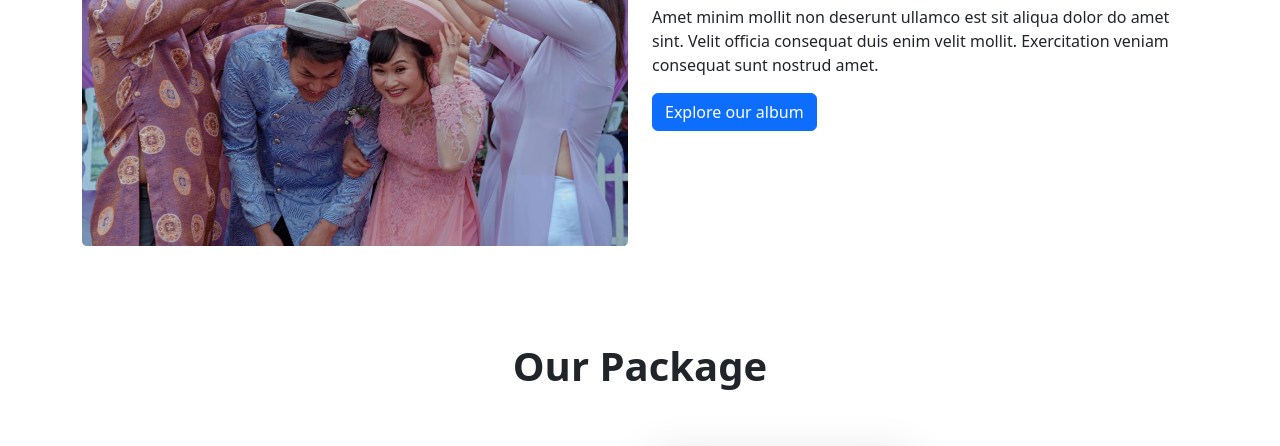
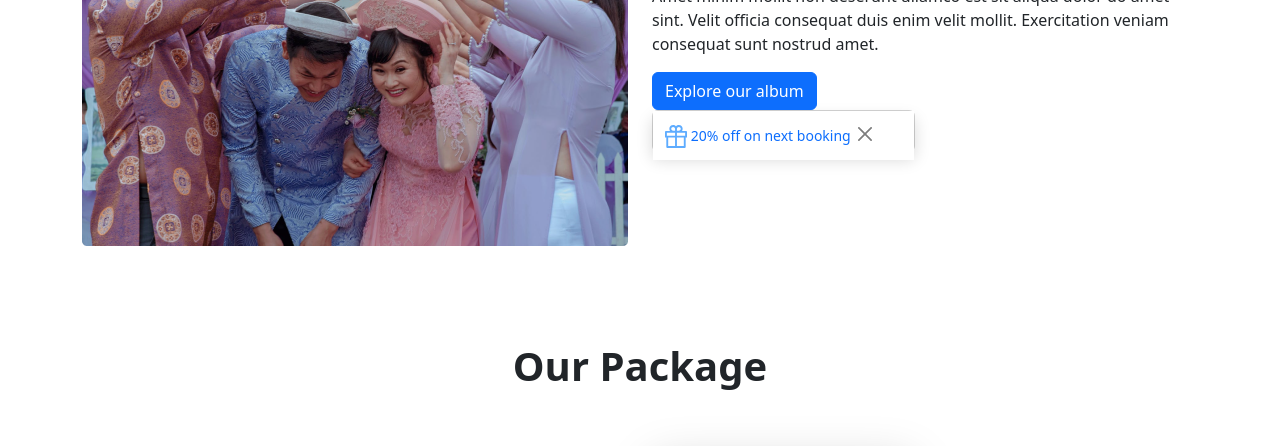
Before and after one commit to erfan-sahil/convention-center, a plain HTML site: page index.html in a window 1280 px wide. Shown: the part 763-1209 px from the top of the page. Drawn offline with nearby package versions, Linux system fonts and the light colour scheme.

Commit message:
toast complete

```diff
--- a/index.html
+++ b/index.html
@@ -88,6 +88,7 @@
     <button type="button" data-bs-target="#carouselExampleCaptions" data-bs-slide-to="1" aria-label="Slide 2"></button>
     <button type="button" data-bs-target="#carouselExampleCaptions" data-bs-slide-to="2" aria-label="Slide 3"></button>
   </div>
+
   <div class="carousel-inner">
     <div class="carousel-item active">
       <img src="convention-center-main/images/banner.png" class="d-block w-100" alt="...">
@@ -135,10 +136,11 @@
     <!-- every-moment-precious-start -->
 
 
-    <section class="container mt-5">
+<section class="container mt-5 ">
+
+<div >
 <div class="row ">
-
-<div class="col-lg-6 col-sm-12 .flex-row-reverse">
+<div class="col-lg-6 col-sm-12">
   <img src="convention-center-main/images/wedding.png" alt="">
 </div>
 
@@ -148,10 +150,32 @@
   <h1>Every moment is Precious </h1>
   <p>Amet minim mollit non deserunt ullamco est sit aliqua dolor do amet sint. Velit officia consequat duis enim velit mollit. Exercitation veniam consequat sunt nostrud amet.</p>
   <button class="btn btn-primary text-white">Explore our album</button>
+
+<!-- toaster start -->
+
+  <div class="toast bg-white text-white fade show toast-size">
+     <!-- <div class="toast-heade bg-white text-primary d-flex justify-content-end ">
+      <strong class="me-auto"><i class="bi-gift-fill"></i> </strong>
+
+     </div>  -->
+    <div class="toast-body bg-white text-primary">
+      <div>
+
+     <img src="convention-center-main/icons/Vector.svg" class="" alt=""> <span class="fw-medium">20% off on next booking </span>
+     <button type="button" class="btn-close btn-close-primary float-right" data-bs-dismiss="toast"></button>
+    </div>
+    </div>
+</div>
+
+
+<!-- toaster end-->
+
 </div>
 </div>
 
 </div>
+</div>
+
 
     </section>
 
--- a/style.css
+++ b/style.css
@@ -2,3 +2,8 @@
     height: 100px;
     width: 100px;
 }
+
+.toast-size{
+    width:263px ;
+    height:42px ;
+}
```
